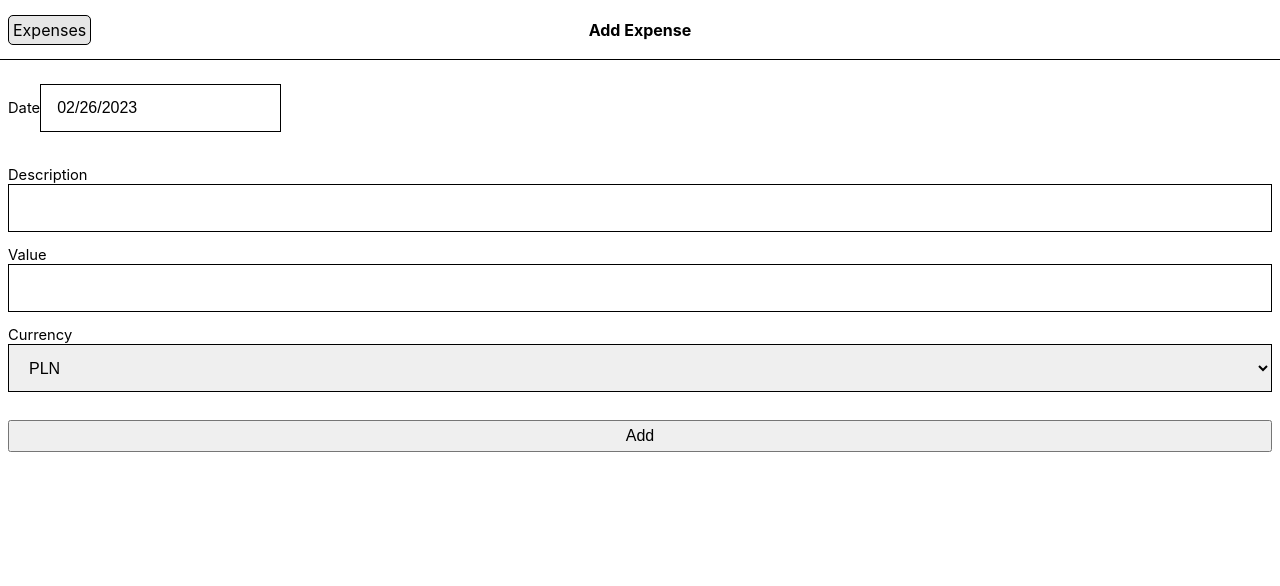
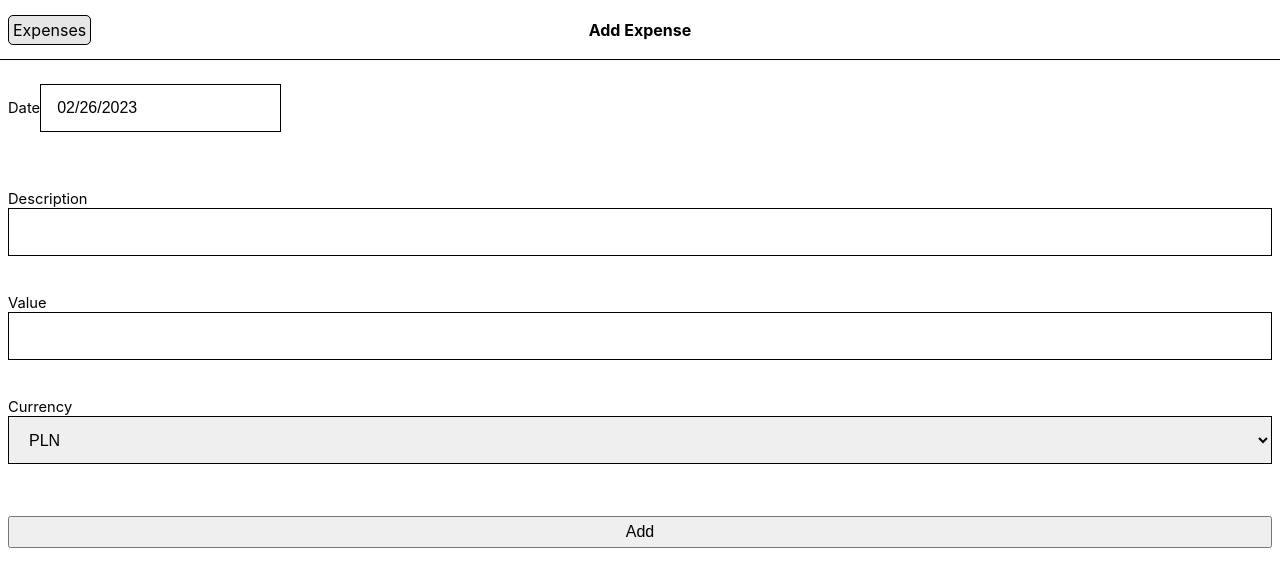
Before and after one commit to jaklyk2103/expenses-ui, a React (Create React App) app: page /addExpense in a window 1280 px wide. Shown: the top 586 px of the page. Built offline with nearby package versions, Linux system fonts and the light colour scheme.

Commit message:
Improved the styling of the delete button

```diff
--- a/src/components/editExpenseForm/editExpenseForm.css
+++ b/src/components/editExpenseForm/editExpenseForm.css
@@ -1,7 +1,7 @@
 .add-expense-form-wrapper {
   display: grid;
-  grid-template-rows: 3rem 3rem 3rem 3rem 3rem;
-  row-gap: 2rem;
+  grid-template-rows: repeat(6, 5rem);
+  row-gap: 1.5rem;
   margin: 1.5rem 0.5rem 0.5rem 0.5rem;
 }
 
@@ -24,3 +24,14 @@
   height: 2rem;
   font-size: 1rem;
 }
+
+.delete-expense-form-button {
+  margin-top: 1rem;
+  height: 2rem;
+  font-size: 1rem;
+  width: 100%;
+}
+
+.delete-warning-wording {
+  text-align: center;
+}
--- a/src/components/editExpenseForm/editExpenseForm.tsx
+++ b/src/components/editExpenseForm/editExpenseForm.tsx
@@ -88,8 +88,11 @@ export default function EditExpenseForm({ expense }: EditExpenseFormProps) {
       </div>
 
       <button className='add-expense-form-button' onClick={handleEditExpenseButtonClick}>Edit</button>
-      <button className='delete-expense-form-button' onClick={handleDeleteExpenseButtonClick}>Delete</button>
-      {shouldDisplayDeleteWarning && <p>Are you sure?</p>}
+
+      <div>
+        <button className='delete-expense-form-button' onClick={handleDeleteExpenseButtonClick}>Delete</button>
+        {shouldDisplayDeleteWarning && <p className='delete-warning-wording'>Are you sure?</p>}
+      </div>
     </div>
   );
 }
```
